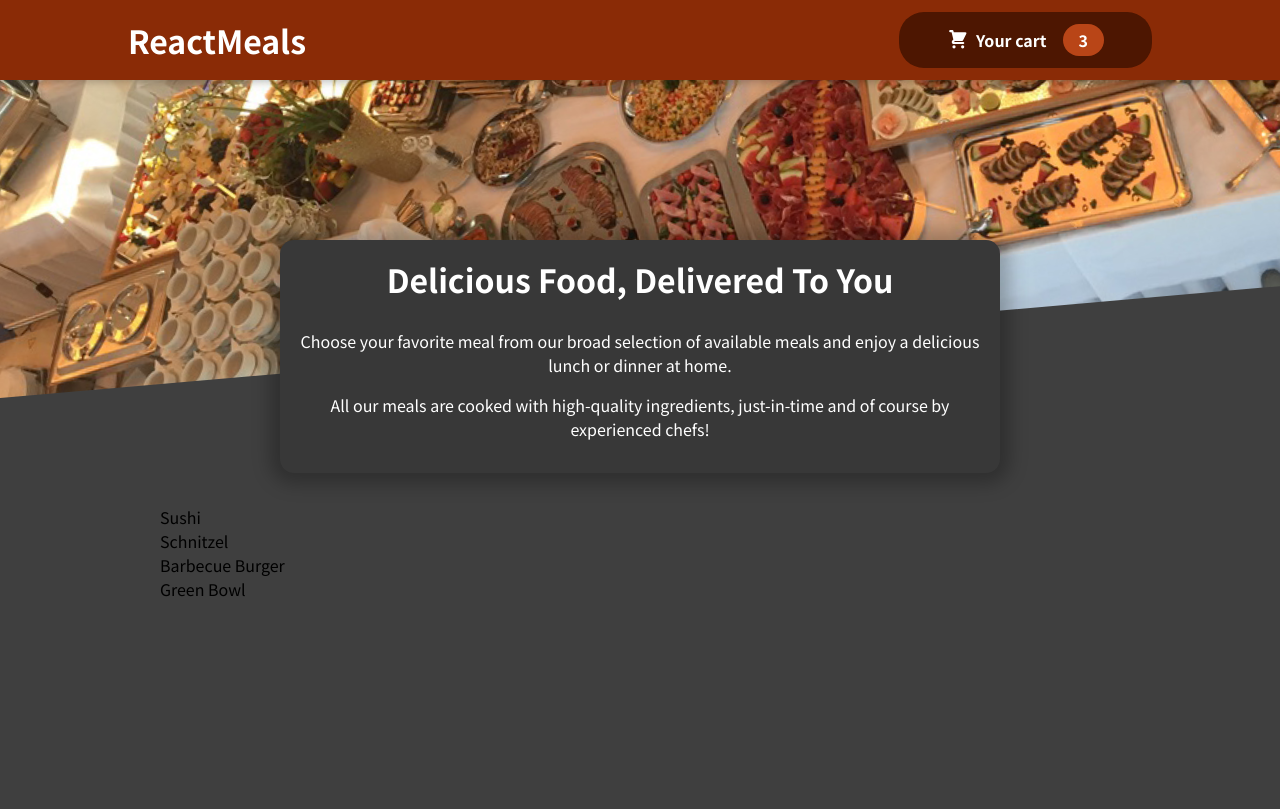
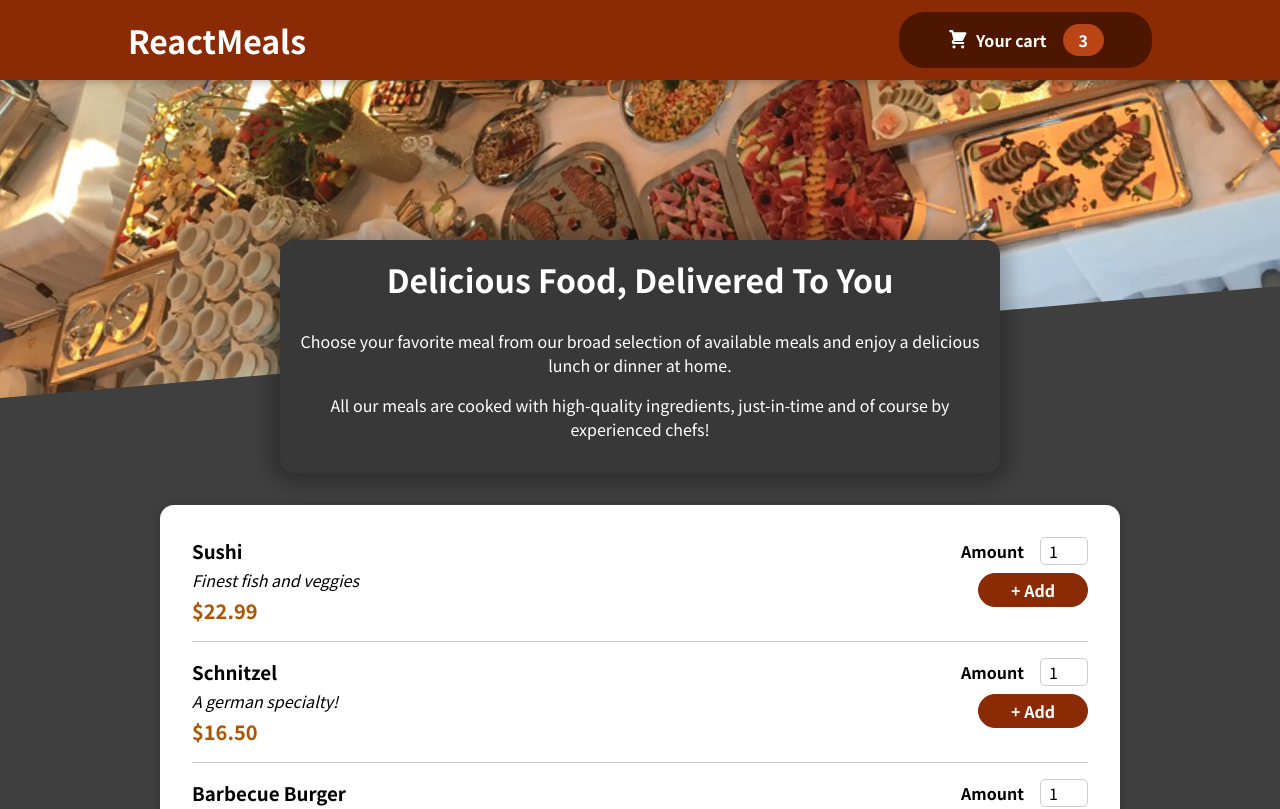
Before and after one commit to jro31/react-food-delivery-demo-project, a React (Create React App) app: page / in a window 1280 px wide. Shown: the top 809 px of the page. Built offline with nearby package versions, Linux system fonts and the light colour scheme.

Commit message:
Add MealItem, MealItemForm, Card and Input components, including example of spread operator within <input> tag to pass an object of attributes

```diff
--- a/src/components/Meals/AvailableMeals.js
+++ b/src/components/Meals/AvailableMeals.js
@@ -1,3 +1,5 @@
+import Card from '../UI/Card';
+import MealItem from './MealItem/MealItem';
 import classes from './AvailableMeals.module.css';
 
 const DUMMY_MEALS = [
@@ -28,12 +30,16 @@
 ];
 
 const AvailableMeals = () => {
-  const mealsList = DUMMY_MEALS.map(meal => <li>{meal.name}</li>);
+  const mealsList = DUMMY_MEALS.map(meal => (
+    <MealItem key={meal.id} id={meal.id} name={meal.name} description={meal.description} price={meal.price} />
+  ));
 
   return <section className={classes.meals}>
-    <ul>
-      {mealsList}
-    </ul>
+    <Card>
+      <ul>
+        {mealsList}
+      </ul>
+    </Card>
   </section>
 };
 
--- /dev/null
+++ b/src/components/Meals/MealItem/MealItem.js
@@ -0,0 +1,21 @@
+import MealItemForm from './MealItemForm';
+import classes from './MealItem.module.css';
+
+const MealItem = (props) => {
+  const price = `$${props.price.toFixed(2)}`;
+
+  return (
+    <li className={classes.meal}>
+      <div>
+        <h3>{props.name}</h3>
+        <div className={classes.description}>{props.description}</div>
+        <div className={classes.price}>{price}</div>
+      </div>
+      <div>
+        <MealItemForm id={props.id} />
+      </div>
+    </li>
+  )
+};
+
+export default MealItem;
--- /dev/null
+++ b/src/components/Meals/MealItem/MealItem.module.css
@@ -0,0 +1,22 @@
+.meal {
+  display: flex;
+  justify-content: space-between;
+  margin: 1rem;
+  padding-bottom: 1rem;
+  border-bottom: 1px solid #ccc;
+}
+
+.meal h3 {
+  margin: 0 0 0.25rem 0;
+}
+
+.description {
+  font-style: italic;
+}
+
+.price {
+  margin-top: 0.25rem;
+  font-weight: bold;
+  color: #ad5502;
+  font-size: 1.25rem;
+}
--- /dev/null
+++ b/src/components/Meals/MealItem/MealItemForm.js
@@ -0,0 +1,20 @@
+import Input from '../../UI/Input';
+import classes from './MealItemForm.module.css';
+
+const MealItemForm = (props) => {
+ return (
+  <form className={classes.form}>
+    <Input label="Amount" input={{
+      id: `amount_${props.id}`,
+      type: 'number',
+      min: '1',
+      max: '5',
+      step: '1',
+      defaultValue: '1',
+    }} />
+    <button>+ Add</button>
+  </form>
+ )
+};
+
+export default MealItemForm;
--- /dev/null
+++ b/src/components/Meals/MealItem/MealItemForm.module.css
@@ -0,0 +1,20 @@
+.form {
+  text-align: right;
+}
+
+.form button {
+  font: inherit;
+  cursor: pointer;
+  background-color: #8a2b06;
+  border: 1px solid #8a2b06;
+  color: white;
+  padding: 0.25rem 2rem;
+  border-radius: 20px;
+  font-weight: bold;
+}
+
+.form button:hover,
+.form button:active {
+  background-color: #641e03;
+  border-color: #641e03;
+}
--- /dev/null
+++ b/src/components/UI/Card.js
@@ -0,0 +1,11 @@
+import classes from './Card.module.css';
+
+const Card = (props) => {
+  return (
+    <div className={classes.card}>
+      {props.children}
+    </div>
+  )
+};
+
+export default Card;
--- /dev/null
+++ b/src/components/UI/Card.module.css
@@ -0,0 +1,6 @@
+.card {
+  padding: 1rem;
+  box-shadow: 0 2px 8px rgba(0, 0, 0, 0.25);
+  border-radius: 14px;
+  background-color: white;
+}
--- /dev/null
+++ b/src/components/UI/Input.js
@@ -0,0 +1,12 @@
+import classes from './Input.module.css';
+
+const Input = (props) => {
+  return (
+    <div className={classes.input}>
+      <label htmlFor={props.input.id} >{props.label}</label>
+      <input {...props.input} /> {/* The spread operator here means that all key/value pairs of 'props.input' get added as props to <input>. For example, if 'props.input' is {id: 'm1', type: 'text', placeholder: 'Monkey'}, these attributes would be added to the <input> tag */}
+    </div>
+  )
+};
+
+export default Input;
--- /dev/null
+++ b/src/components/UI/Input.module.css
@@ -0,0 +1,18 @@
+.input {
+  display: flex;
+  align-items: center;
+  margin-bottom: 0.5rem;
+}
+
+.input label {
+  font-weight: bold;
+  margin-right: 1rem;
+}
+
+.input input {
+  width: 3rem;
+  border-radius: 5px;
+  border: 1px solid #ccc;
+  font: inherit;
+  padding-left: 0.5rem;
+}
```
